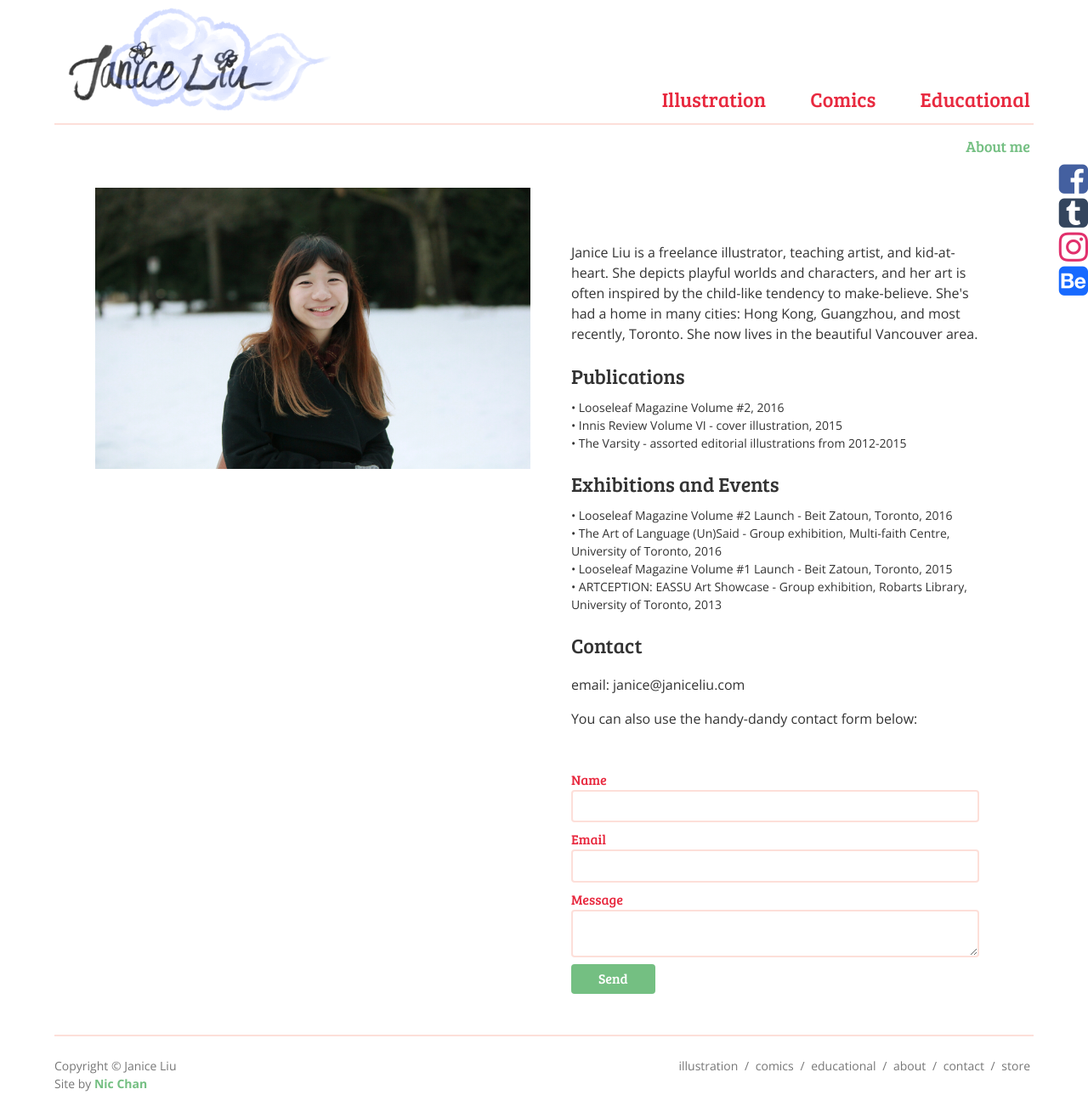
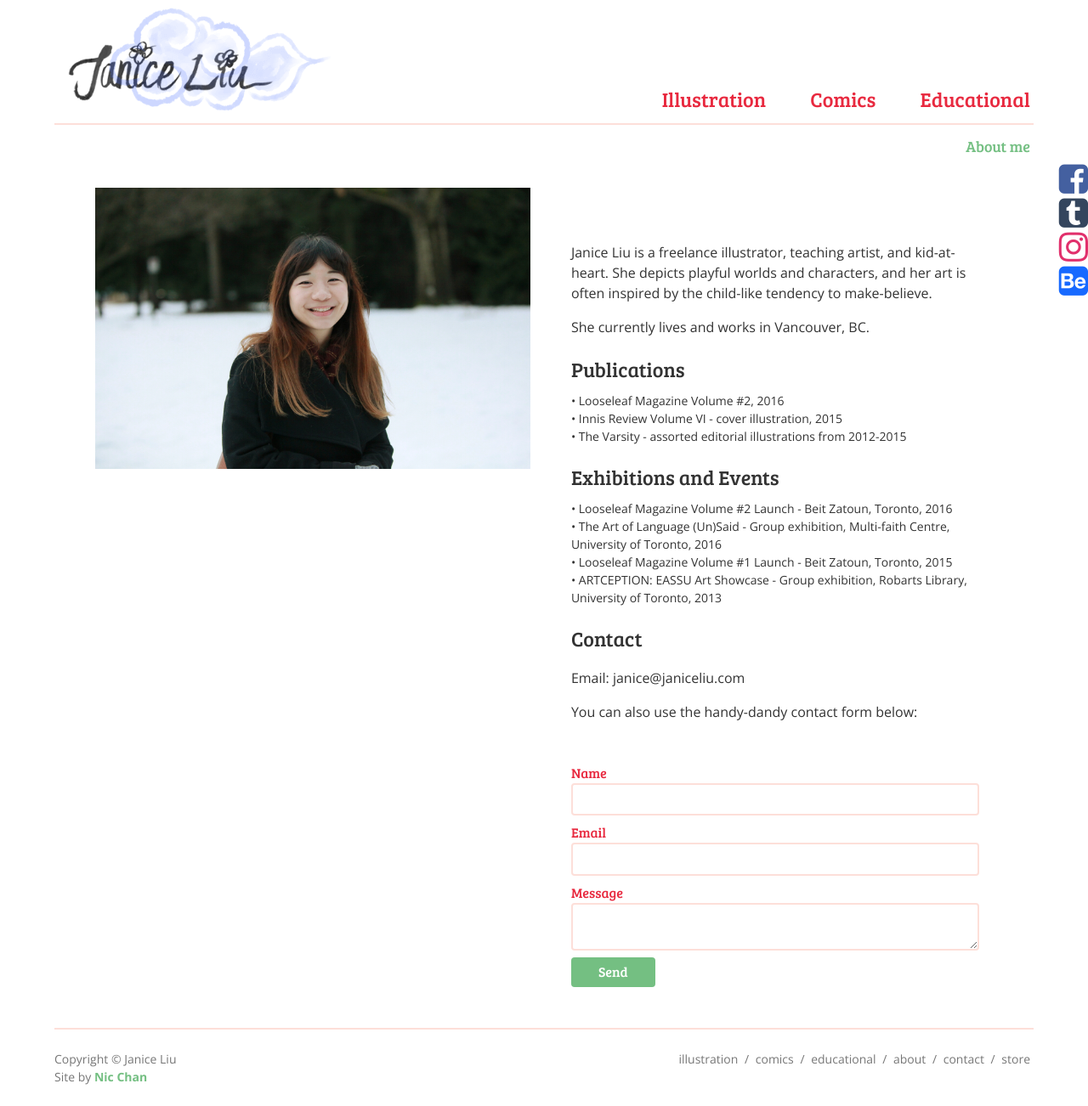
Before and after one commit to flutterdoodle/flutterdoodle.github.io, a Jekyll site: the page built from about.html, in a window 1280 px wide. Shown: the whole page at 85% size. Built offline with Jekyll 4.4.1, drawn with Linux system fonts in a browser that asks for light colours; nearby versions of some CDN libraries.

Commit message:
Update about.html

```diff
--- a/about.html
+++ b/about.html
@@ -5,7 +5,8 @@ title: About
 img: /img/site/IMG_1878_s.jpg
 ---
 
-<p>Janice Liu is a freelance illustrator, teaching artist, and kid-at-heart. She depicts playful worlds and characters, and her art is often inspired by the child-like tendency to make-believe. She's had a home in many cities: Hong Kong, Guangzhou, and most recently, Toronto. She now lives in the beautiful Vancouver area.</p>
+<p>Janice Liu is a freelance illustrator, teaching artist, and kid-at-heart. She depicts playful worlds and characters, and her art is often inspired by the child-like tendency to make-believe.</p>
+<p>She currently lives and works in Vancouver, BC.</p>
 
 <h2>Publications</h2>
 <ul>
@@ -22,6 +23,6 @@ img: /img/site/IMG_1878_s.jpg
 </ul>
 
 <h2>Contact</h2>
-<p>email: janice@janiceliu.com</p>
+<p>Email: janice@janiceliu.com</p>
 <p>You can also use the handy-dandy contact form below:</p>
 {% include contact.html %}
```
